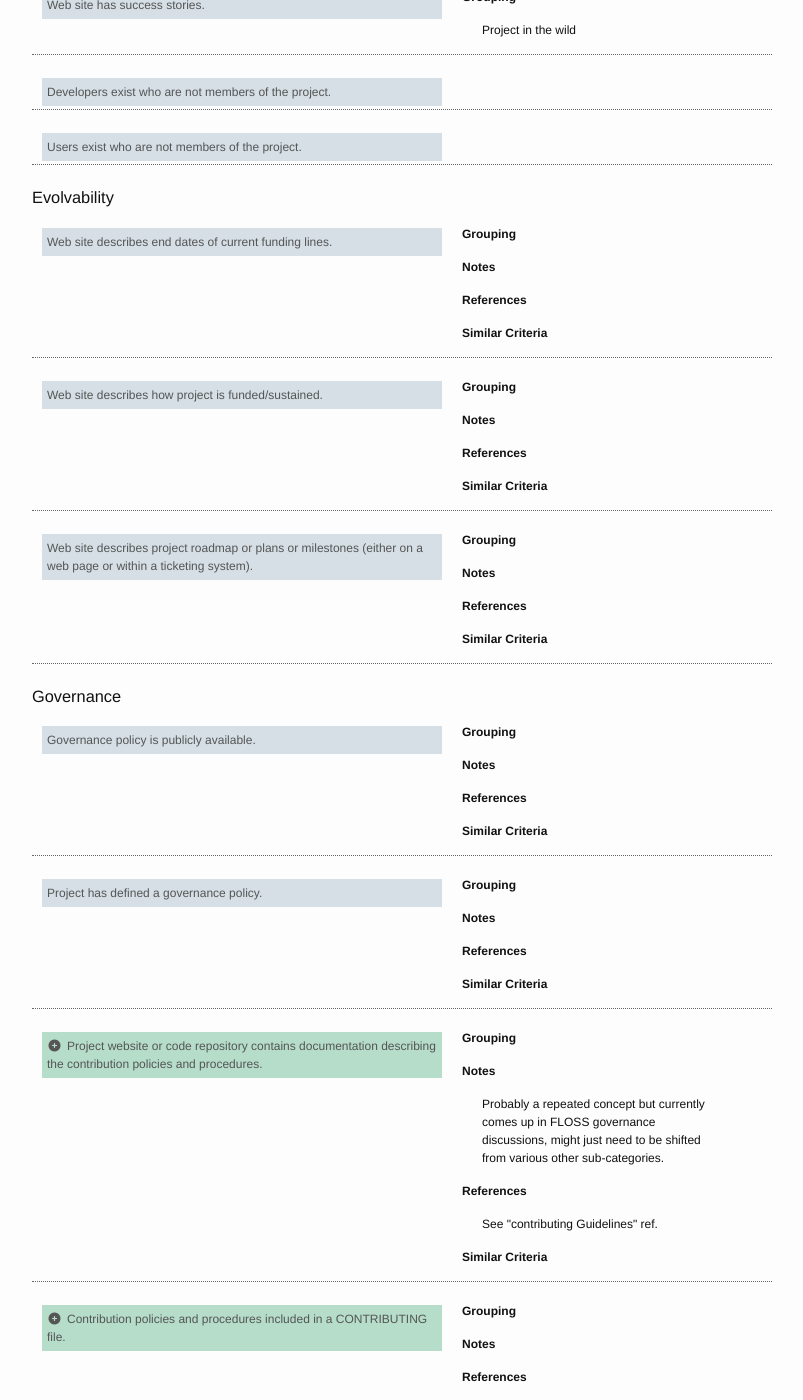
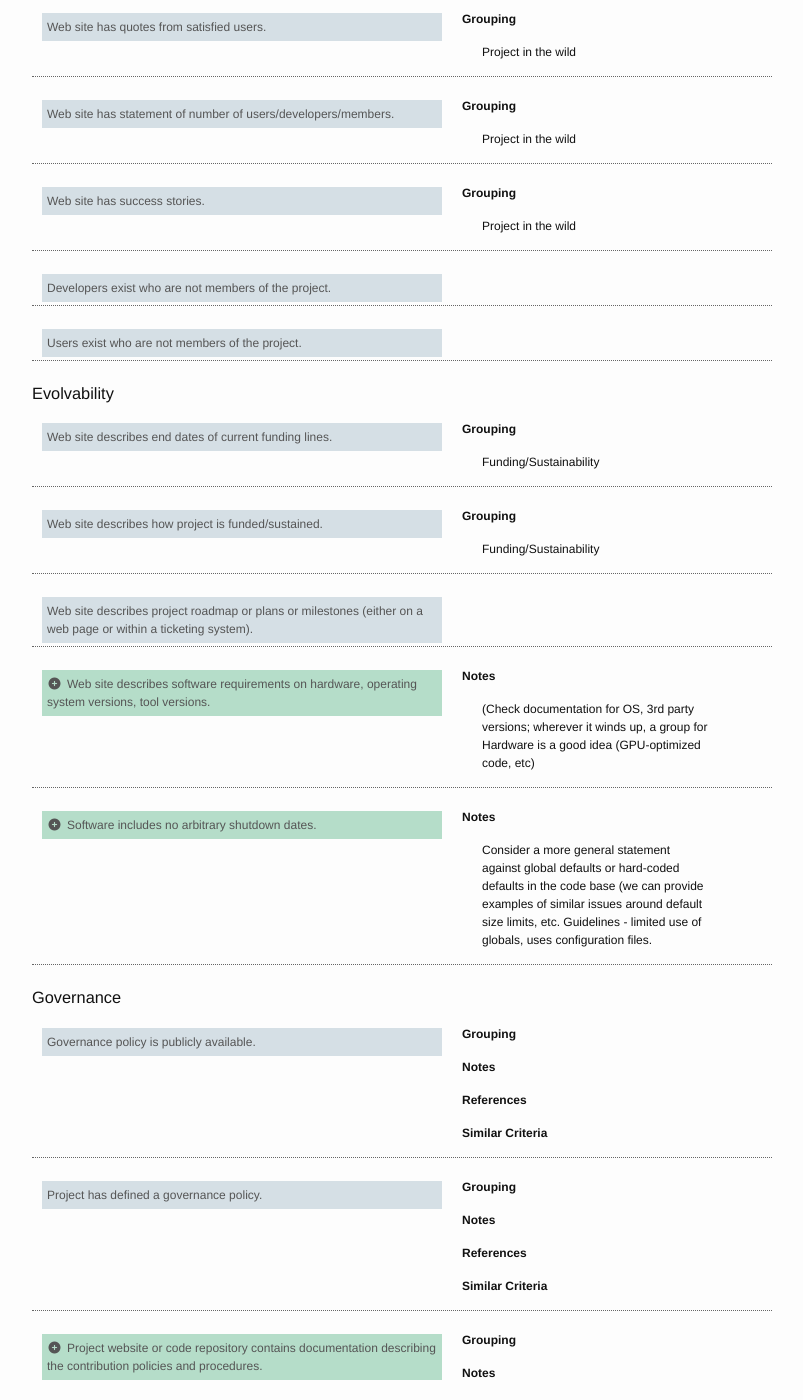
Before and after one commit to roomthily/technology-evaluation-research, a Jekyll site: the page built from guidelines/draft/index.md, in a window 1280 px wide and 1400 px high, scrolled down 11557 px. Shown: the whole window, without its empty margins (238-1041 px from the left). Built offline with Jekyll 4.4.1, drawn with Linux system fonts in a browser that asks for light colours; nearby versions of some CDN libraries; a script that is not in the unit is left out; some of the changed text lies outside the part shown.

Commit message:
updates for evolvability

```diff
--- a/_sass/_layout.scss
+++ b/_sass/_layout.scss
@@ -345,3 +345,9 @@
         background-color: #faddbc;
     }
 }
+
+div.feedback {
+    border: 1px solid #555;
+    background-color: #f6f3eb;
+    padding: 10px;
+}
--- a/guidelines/draft/index.md
+++ b/guidelines/draft/index.md
@@ -2,9 +2,17 @@
 layout: guidelines
 ---
 
-# Software Assessment Guidelines #
-
-**In Draft 5/2016**
+# Draft Software Assessment Guidelines #
+
+<div class="feedback">
+<p>Comments and feedback are encouraged until <strong>July 8, 2016</strong>. </p>
+<p>To comment, please use one of the following options, in oreder of preference:</p>
+<ol>
+    <li>Comment directly on this page using the <a href="https://hypothes.is/">Hypothes.is</a> annotation system.</li>
+    <li>Create an issue in <a href="https://github.com/roomthily/technology-evaluation-research/issues">GitHub</a>.</li>
+    <li>Submit a pull request to the <code>gh-pages</code> branch in this <a href="https://github.com/roomthily/technology-evaluation-research/">repository</a>. Information on the structure is <a href="{{ site.baseurl }}/guidelines/contributing">available</a>. (This is not the preferred option.)</li>
+</ol>
+</div>
 
 ## Abstract ##
 
@@ -23,6 +31,7 @@ layout: guidelines
 
 ### Use Cases ###
 
+The guidelines presented in this document
 
 Stakeholder | Use Case
 ----------- | --------
@@ -896,13 +905,7 @@ For criteria categorized as "Other", all received criteria are included, as is,
             </div>
             <div class="metadata">
                 <h4>Grouping</h4>
-                <p></p>
-                <h4>Notes</h4>
-                <p></p>
-                <h4>References</h4>
-                <p><a href="#"></a></p>
-                <h4>Similar Criteria</h4>
-                <p><a href="#"></a></p>
+                <p>Funding/Sustainability</p>
             </div>
         </div>
         <div class="criterion">
@@ -911,28 +914,35 @@ For criteria categorized as "Other", all received criteria are included, as is,
             </div>
             <div class="metadata">
                 <h4>Grouping</h4>
-                <p></p>
-                <h4>Notes</h4>
-                <p></p>
-                <h4>References</h4>
-                <p><a href="#"></a></p>
-                <h4>Similar Criteria</h4>
-                <p><a href="#"></a></p>
-            </div>
-        </div>
+                <p>Funding/Sustainability</p>
+            </div>
+        </div>
+
         <div class="criterion">
             <div class="revisions">
                 <p class="original">Web site describes project roadmap or plans or milestones (either on a web page or within a ticketing system).</p>
             </div>
             <div class="metadata">
-                <h4>Grouping</h4>
-                <p></p>
-                <h4>Notes</h4>
-                <p></p>
-                <h4>References</h4>
-                <p><a href="#"></a></p>
-                <h4>Similar Criteria</h4>
-                <p><a href="#"></a></p>
+            </div>
+        </div>
+
+        <!-- kokkonen -->
+        <div class="criterion">
+            <div class="revisions">
+                <p class="revision added"><i class="fa fa-plus-circle fa-fw"></i>Web site describes software requirements on hardware, operating system versions, tool versions.</p>
+            </div>
+            <div class="metadata">
+                <h4>Notes</h4>
+                <p>(Check documentation for OS, 3rd party versions; wherever it winds up, a group for Hardware is a good idea (GPU-optimized code, etc)</p>
+            </div>
+        </div>
+        <div class="criterion">
+            <div class="revisions">
+                <p class="revision added"><i class="fa fa-plus-circle fa-fw"></i>Software includes no arbitrary shutdown dates.</p>
+            </div>
+            <div class="metadata">
+                <h4>Notes</h4>
+                <p>Consider a more general statement against global defaults or hard-coded defaults in the code base (we can provide examples of similar issues around default size limits, etc. Guidelines - limited use of globals, uses configuration files.</p>
             </div>
         </div>
     </div> <!-- end Sustainability:Evolvability-->
```
Also changed, not shown: other parts of guidelines/draft/index.md (+7 -4 lines).
